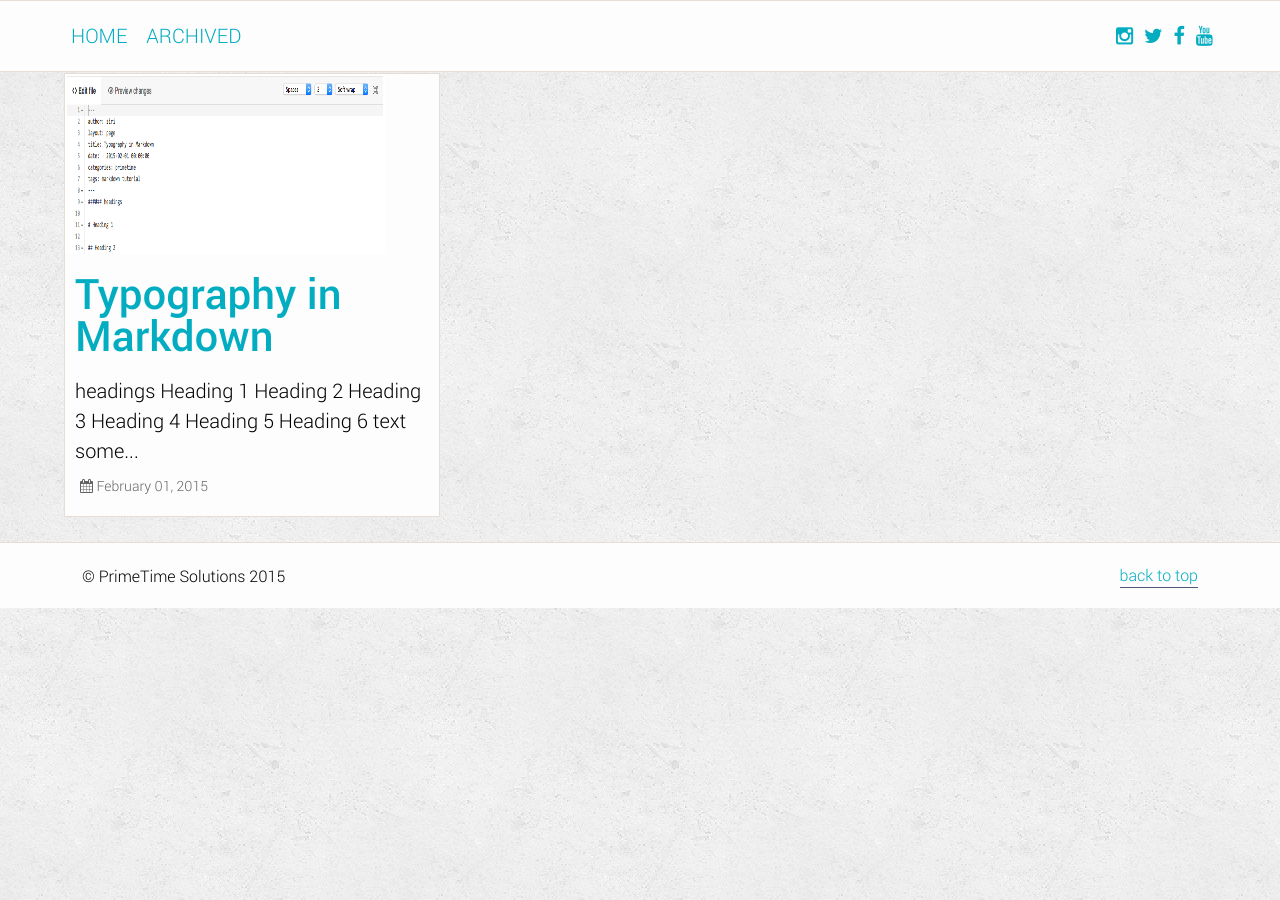
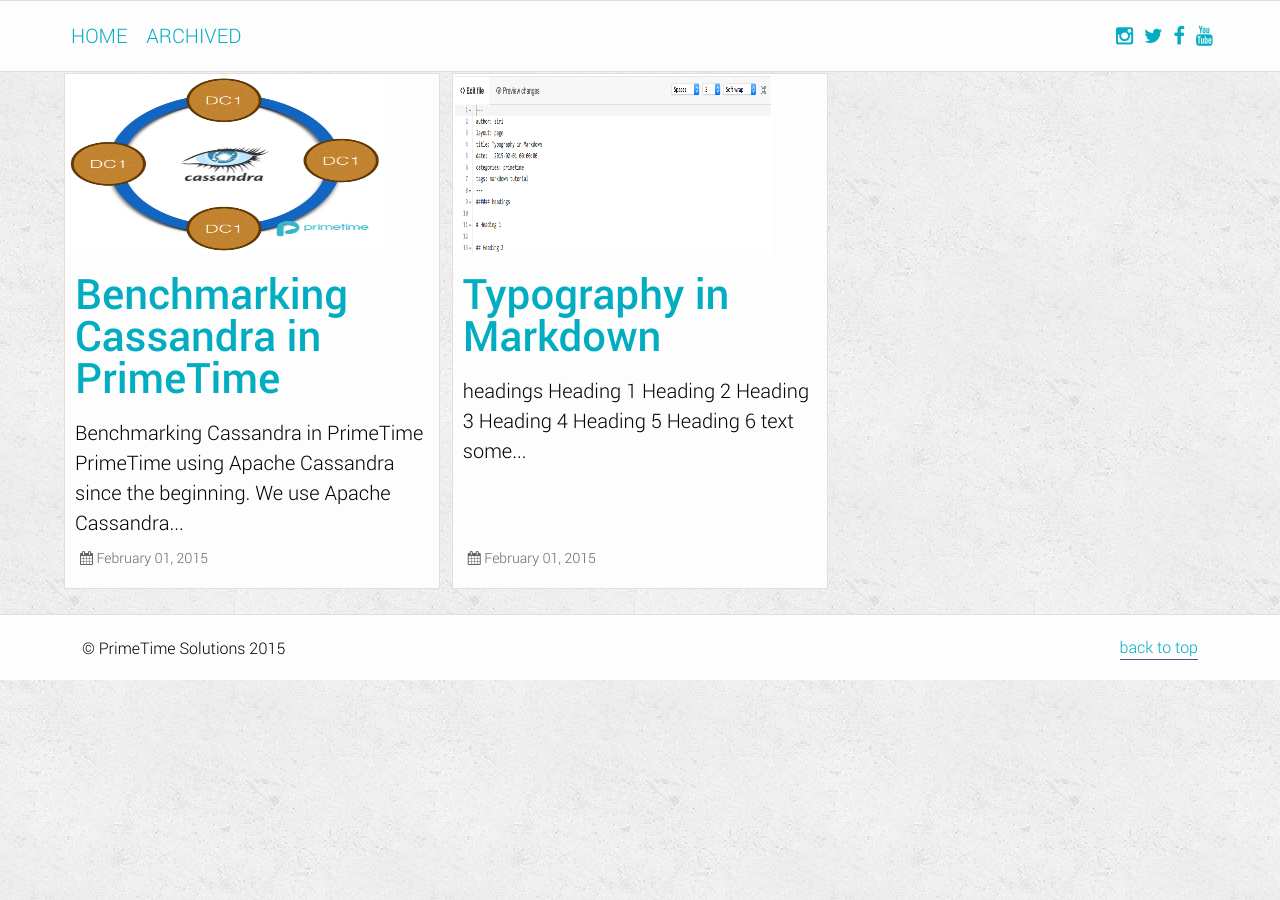
Before and after one commit to PrimeTimeTV/PrimeTimeTV.github.io, a Jekyll site: the page built from index.html, in a window 1280 px wide and 900 px high, scrolled down 594 px. Built offline with Jekyll 4.4.1, drawn with Linux system fonts in a browser that asks for light colours; the list of posts is cut into pages by our own code.

Commit message:
Update 2015-08-09-cassandra-benchmark.markdown

```diff
--- a/_posts/2015-08-09-cassandra-benchmark.markdown
+++ b/_posts/2015-08-09-cassandra-benchmark.markdown
@@ -1,11 +1,11 @@
 ---
 author: siri
 layout: post
-featimg: markdown/sample.png
+featimg: cassandra-benchmark/ring-topology.png
 title: Benchmarking Cassandra in PrimeTime
 date:   2015-02-01 00:00:00
 tags: cassandra
-draft: true
+draft: false
 ---
 
 Benchmarking Cassandra in PrimeTime
```
